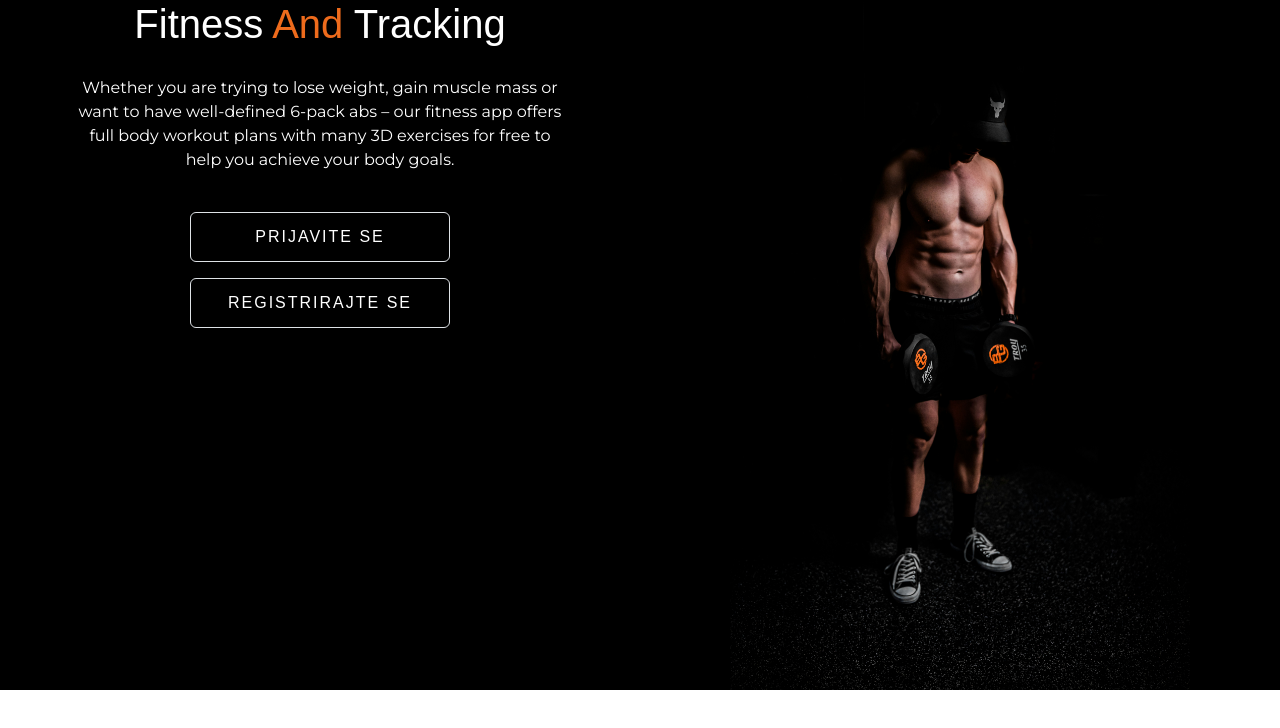
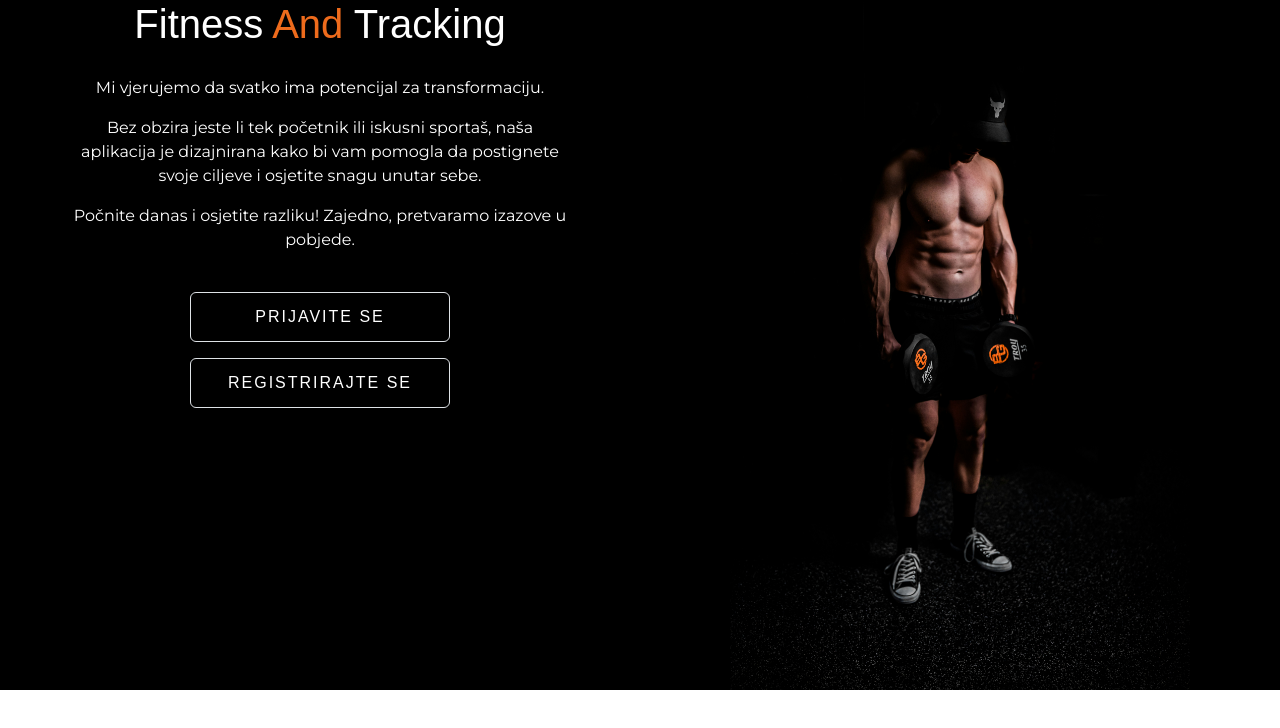
Before and after one commit to CodeITLab/fit_track_frontend_app, a Vue app: page / in a window 1280 px wide. Shown: the top 728 px of the page. Built offline with nearby package versions, Linux system fonts and the light colour scheme; a web font is replaced by a local one; what @formkit/vue would draw is missing.

Commit message:
Add: new welcome text added

```diff
--- a/src/views/HomeView.vue
+++ b/src/views/HomeView.vue
@@ -24,10 +24,14 @@ const isUserTypeModalActive = (): boolean => {
         </div>
         <div class="main-content-description">
           <p class="text-white">
-            Whether you are trying to lose weight, gain muscle mass or want to
-            have well-defined 6-pack abs – our fitness app offers full body
-            workout plans with many 3D exercises for free to help you achieve
-            your body goals.
+            Mi vjerujemo da svatko ima potencijal za transformaciju.
+          </p>
+          <p class="text-white">
+            Bez obzira jeste li tek početnik ili iskusni sportaš,
+            naša aplikacija je dizajnirana kako bi vam pomogla da postignete svoje ciljeve i osjetite snagu unutar sebe.
+          </p>
+          <p class="text-white">
+            Počnite danas i osjetite razliku! Zajedno, pretvaramo izazove u pobjede.
           </p>
         </div>
         <div class="main-content-footer mt-4">
```
